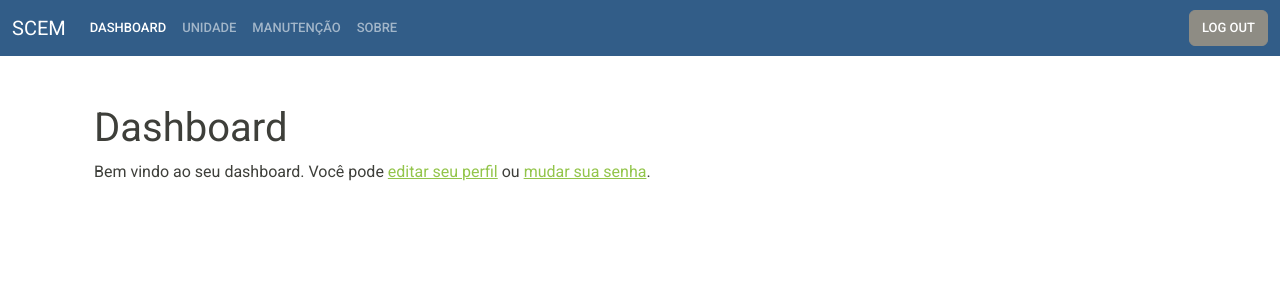
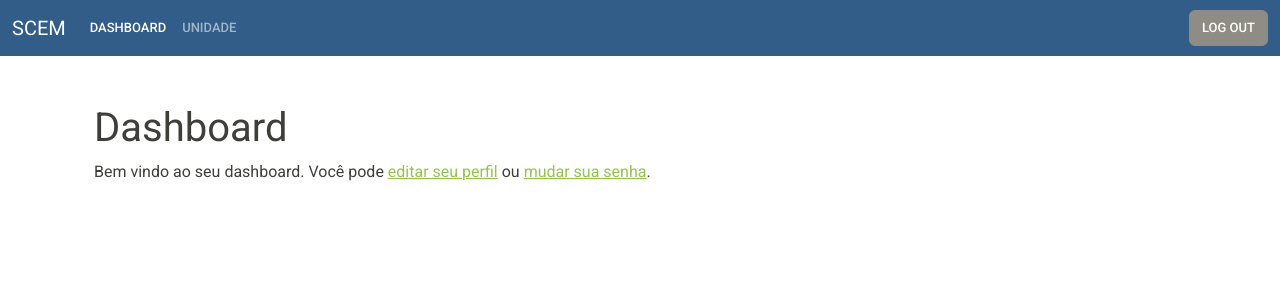
Before and after one commit to fferreir/pi-scem, a Django app: page /account/ in a window 1280 px wide. Shown: the top 300 px of the page. Run offline with Django 5.2, Linux system fonts and the light colour scheme; the visitor is signed in with stand-in values (Sample User, id 1); some libraries are stand-ins or nearby versions.

Commit message:
Ajusta itens do menu base

```diff
--- a/scem/account/templates/base.html
+++ b/scem/account/templates/base.html
@@ -25,12 +25,6 @@
                     </li>
                     <li class="nav-item">
                       <a class="nav-link" href="/">Unidade</a>
-                    </li>
-                    <li class="nav-item">
-                      <a class="nav-link" href="#">Manutenção</a>
-                    </li>
-                    <li class="nav-item">
-                      <a class="nav-link" href="#">Sobre</a>
                     </li>
                   </ul>
                     {% if request.user.is_authenticated %}
```
